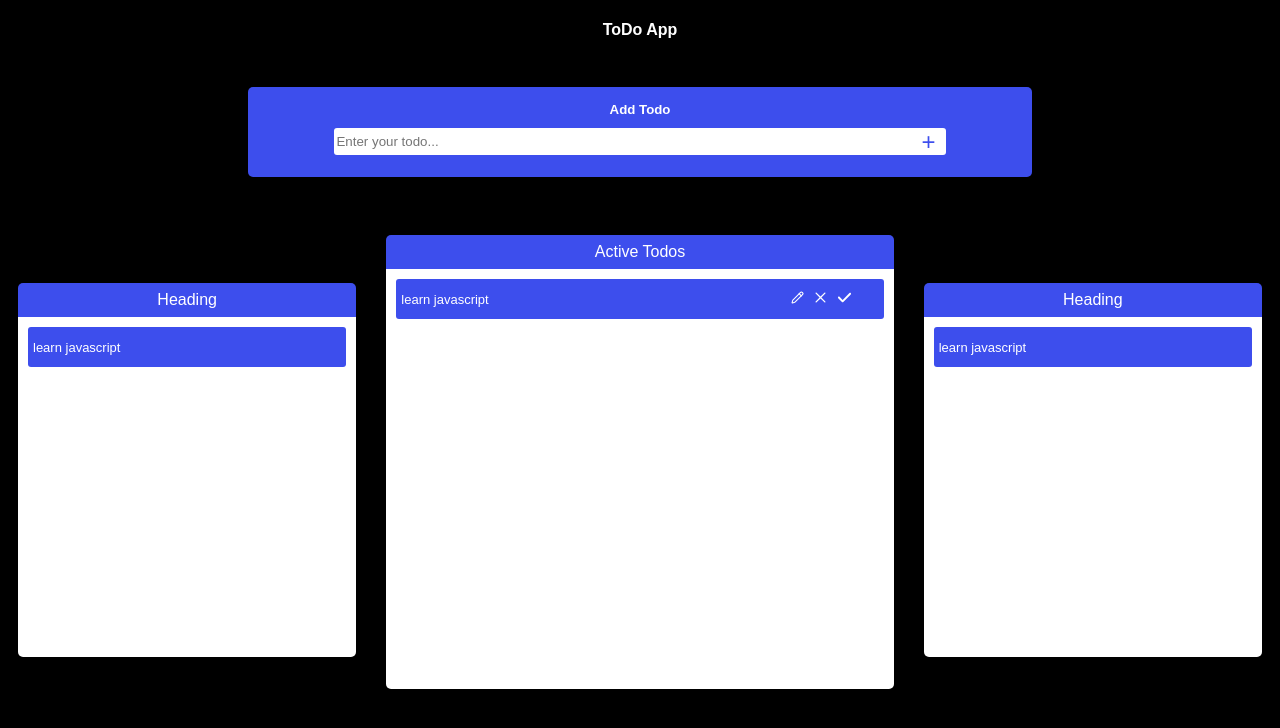
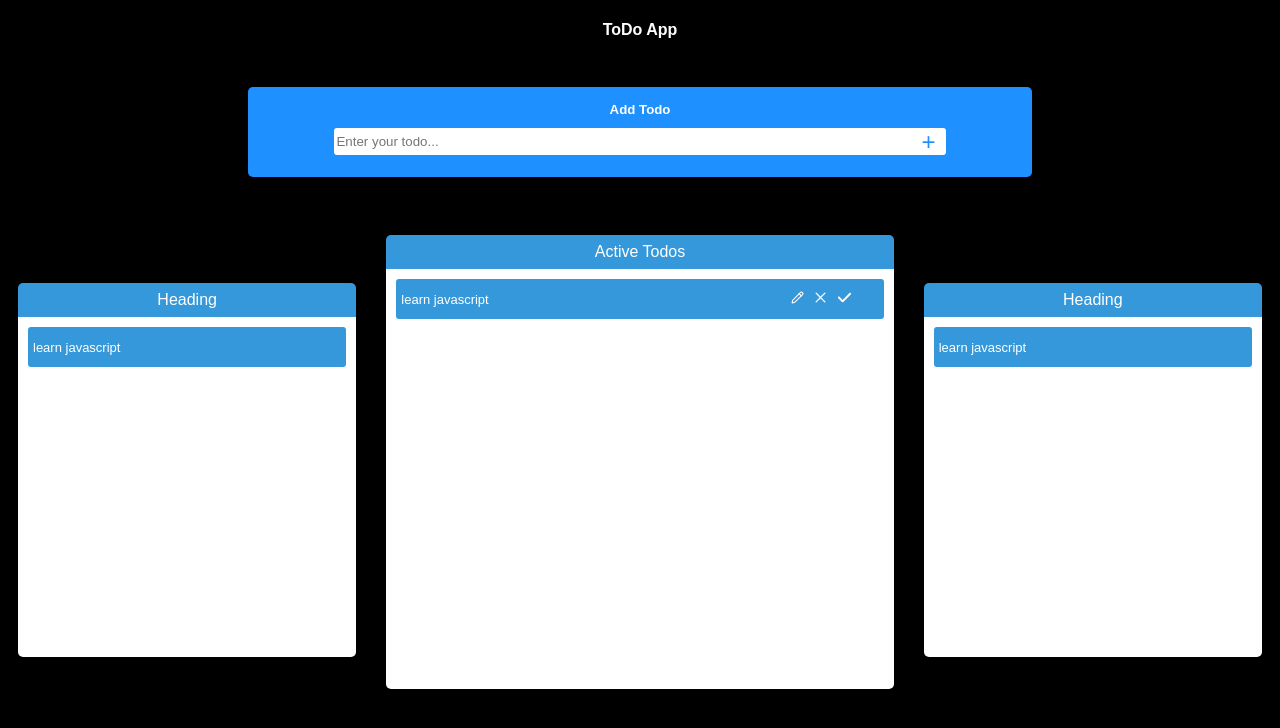
Before and after one commit to safu-van/ToDo-React, a React (Vite) app: page / in a window 1280 px wide. Shown: the top 728 px of the page. Built offline with nearby package versions, Linux system fonts and the light colour scheme; a web font is replaced by a local one.

Commit message:
updated readme

```diff
--- a/src/css/ActiveTodo.css
+++ b/src/css/ActiveTodo.css
@@ -4,7 +4,7 @@
 }
 
 .active-todo-heading {
-    background: #3D4EED;
+    background: #3498DB;
     height: 30%;
     text-align: center;
     padding: 8px;
@@ -23,7 +23,7 @@
 
 .todo-div {
     height: 30px;
-    background: #3D4EED;
+    background: #3498DB;
     border-radius: 3px;
     padding: 5px;
     display: flex;
--- a/src/css/AddTodo.css
+++ b/src/css/AddTodo.css
@@ -1,5 +1,5 @@
 .add-todo-outer {
-    background: #3D4EED;
+    background: #1E90FF;
     border-radius: 5px;
     padding: 10px;
     height: 70px;
@@ -42,5 +42,5 @@
     cursor: pointer;
     padding: 0 10px;
     font-size: 24px;
-    color: #3D4EED;
+    color: #1E90FF;
 }
--- a/src/css/NonActiveTodo.css
+++ b/src/css/NonActiveTodo.css
@@ -4,7 +4,7 @@
 }
 
 .non-active-todo-heading {
-    background: #3D4EED;
+    background: #3498DB;
     height: 30%;
     text-align: center;
     padding: 8px;
@@ -23,7 +23,7 @@
 
 .todo-div {
     height: 30px;
-    background: #3D4EED;
+    background: #3498DB;
     border-radius: 3px;
     padding: 5px;
     display: flex;
```
Also changed, not shown: 1 other file (tests, documents, lock files or other folders).
